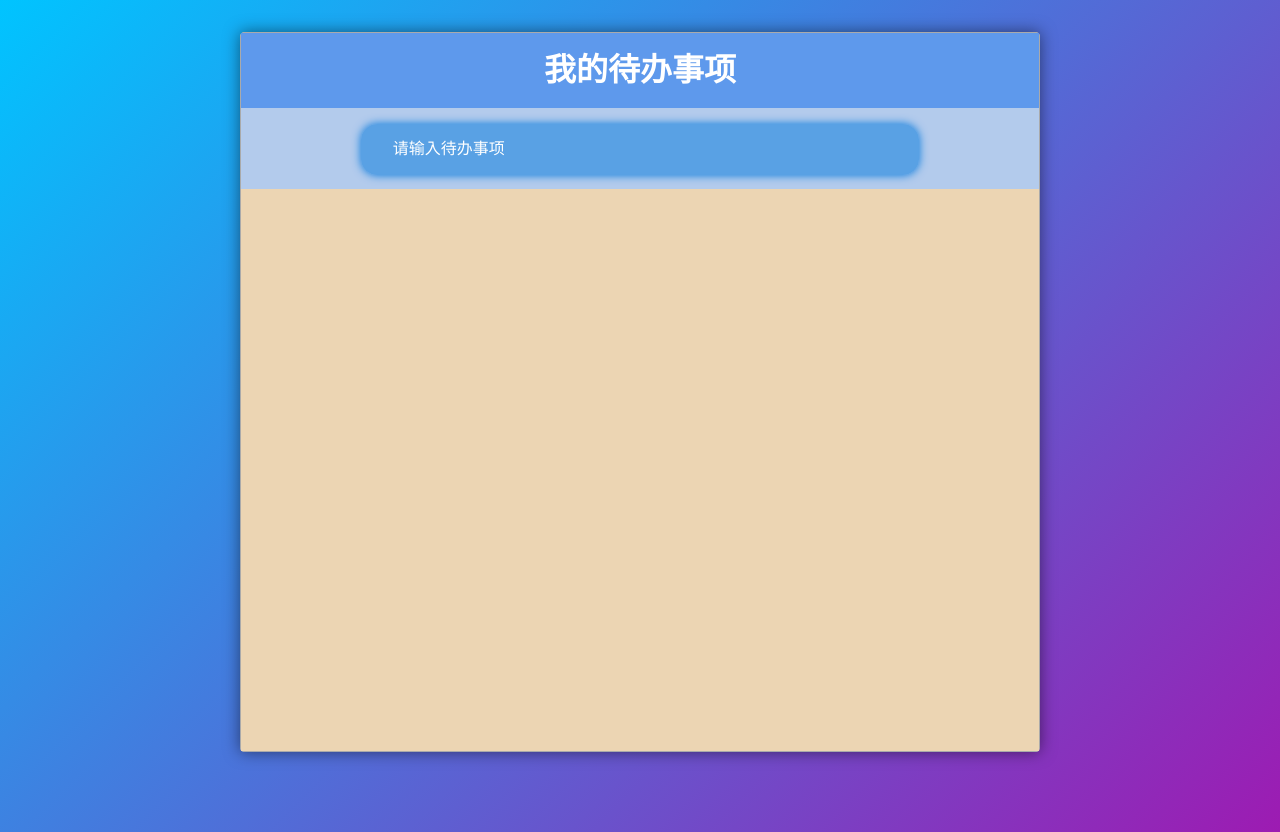
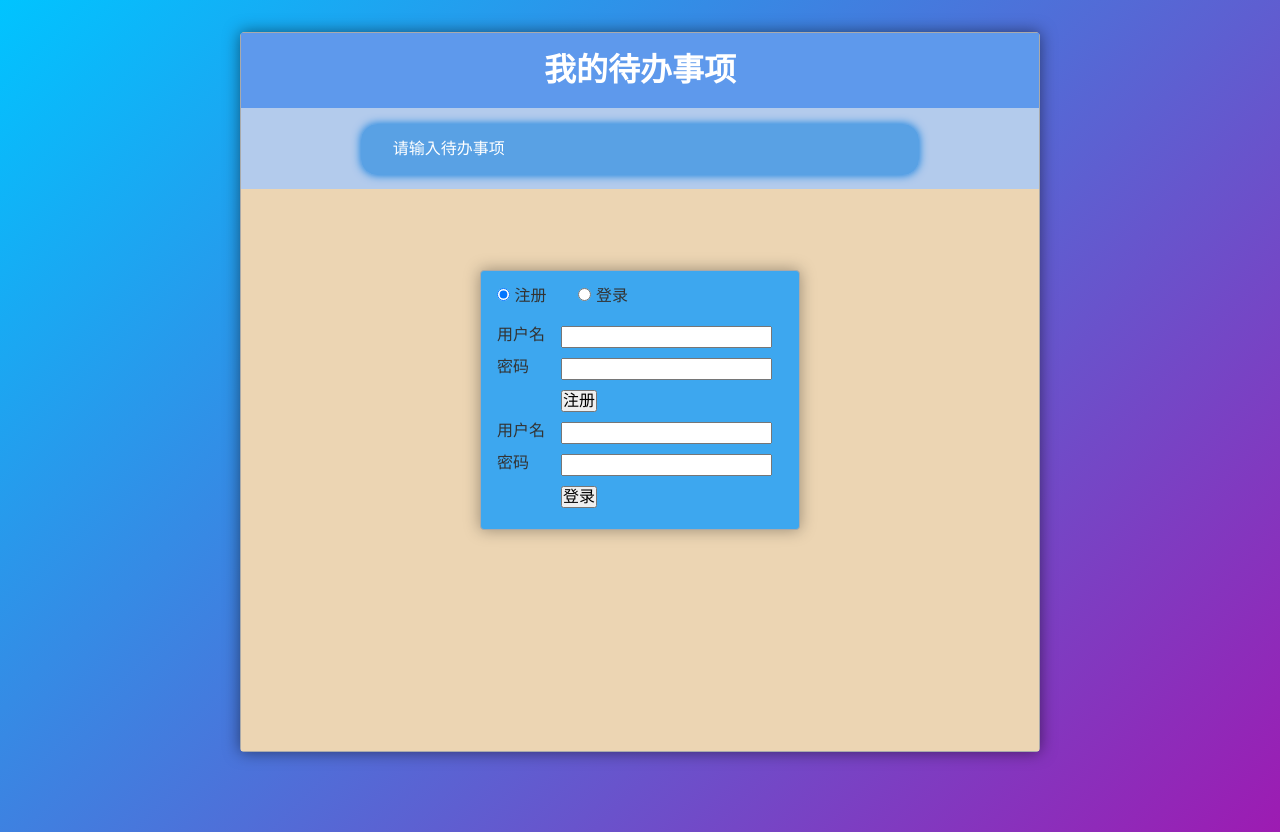
Before and after one commit to LDQ-first/project-react-1, a React (Create React App) app: page / in a window 1280 px wide. Built offline with nearby package versions, Linux system fonts and the light colour scheme.

Commit message:
add 登录，注册

```diff
--- a/src/App.js
+++ b/src/App.js
@@ -4,7 +4,8 @@
 import './App.css';
 import TodoInput from './TodoInput';
 import TodoItem from './TodoItem';
-/*import * as localStore from './localStore';*/
+import UserDialog from './UserDialog';
+
 
 
 
@@ -14,7 +15,6 @@
     super(props)
     this.state = {
       newTodo: '',
-      /*todoList: localStore.load('todoList') || []*/
       todoList:  []
     }
   }
@@ -43,11 +43,11 @@
         <ol className="todoList">
           {todos}
         </ol>
+        <UserDialog/>
       </div>
     )
   }
   componentDidUpdate() {
-   /* localStore.save('todoList', this.state.todoList);*/
   }
   addTodo(e){
    this.state.todoList.push({
--- /dev/null
+++ b/src/UserDialog.css
@@ -0,0 +1,44 @@
+.UserDialog-Wrapper {
+    position: fixed;
+    top: 0;
+    left: 0;
+    bottom: 0;
+    right: 0;
+    display: flex;
+    justify-content: center;
+    align-items: center;
+}
+
+.UserDialog {
+    border: 1px solid;
+    border-radius: 4px;
+    min-width: 20em;
+    background: #3DA7EF;
+    border: 1px solid #aaa;
+    box-shadow: 0 0 1em hsla(0, 0%, 0%, 0.35);
+}
+
+.UserDialog > nav:first-child {
+    padding: 1em;
+}
+
+.UserDialog > nav:first-child input[type=radio]:not(:first-child) {
+    margin-left: 2em;
+}
+
+.UserDialog > .panes {
+    padding: 0 1em 1em;
+}
+
+.UserDialog form>.row {
+    display: flex;
+    padding: .3em 0;
+}
+
+.UserDialog form>.row>label:first-child {
+    width: 4em;
+}
+
+.UserDialog form>.row.actions {
+    padding-left: 4em;
+}
--- /dev/null
+++ b/src/UserDialog.js
@@ -0,0 +1,57 @@
+import React, { Component } from 'react';
+import './UserDialog.css';
+
+
+export default class UserDialog extends Component{
+  constructor(props){
+      super(props);
+      this.state = {
+          selected: 'signUp'
+      }
+  }
+  switch(e) {
+      this.setState({
+          selected: e.target.value
+      })
+  }
+  render(){
+    return (
+      <div className="UserDialog-Wrapper">
+        <div className="UserDialog">
+          <nav onChange={this.switch.bind(this)}>
+            <input type="radio" value="signUp" checked={this.state.selected === 'signUp'}/> 注册
+            <input type="radio" value="signIn" checked={this.state.selected === 'signIn'}/> 登录
+          </nav>
+          <div className="panes">
+            <form className="signUp"> {/* 注册*/}
+              <div className="row">
+                <label>用户名</label>
+                <input type="text"/>
+              </div>
+              <div className="row">
+                <label>密码</label>
+                <input type="password"/>
+              </div>
+              <div className="row actions">
+                <button type="submit">注册</button>
+              </div>
+            </form>
+            <form className="signIn"> {/* 登录*/}
+              <div className="row">
+                <label>用户名</label>
+                <input type="text"/>
+              </div>
+              <div className="row">
+                <label>密码</label>
+                <input type="password"/>
+              </div>
+              <div className="row actions">
+                <button type="submit">登录</button>
+              </div>
+            </form>
+          </div>
+        </div>
+      </div>
+    )
+  }
+}
```
